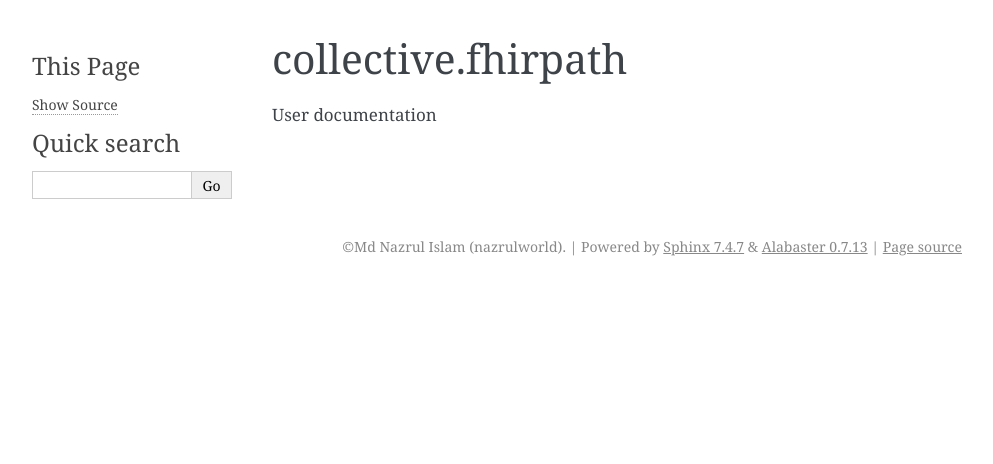
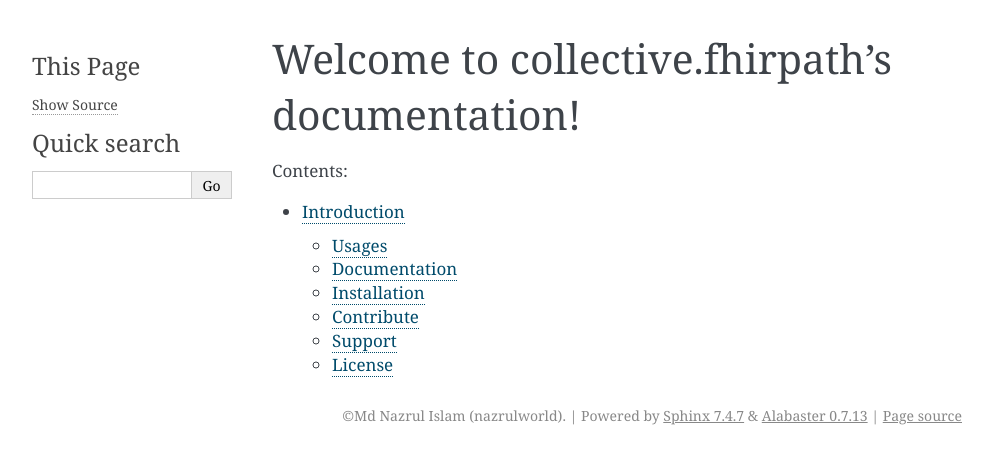
Before and after one commit to nazrulworld/collective.fhirpath, a Sphinx documentation site: the page built from docs/index.rst, in a window 1280 px wide. Shown: the top 464 px of the page, without its empty margins (148-1141 px from the left). Built offline with Sphinx 7.4.7, drawn with Linux system fonts in a browser that asks for light colours.

Commit message:
test coverage added for single and first query * documentation improves

```diff
--- a/README.rst
+++ b/README.rst
@@ -1,7 +1,6 @@
-===================
-collective.fhirpath
-===================
-
+============
+Introduction
+============
 
 .. image:: https://img.shields.io/pypi/status/plone.app.fhirfield.svg
     :target: https://pypi.python.org/pypi/plone.app.fhirfield/
--- /dev/null
+++ b/docs/history.rst
@@ -0,0 +1 @@
+.. include:: ../HISTORY.rst
--- a/docs/index.rst
+++ b/docs/index.rst
@@ -1,5 +1,9 @@
-===================
-collective.fhirpath
-===================
+Welcome to collective.fhirpath's documentation!
+===============================================
 
-User documentation
+.. toctree::
+   :maxdepth: 2
+   :caption: Contents:
+
+   readme
+   history
--- /dev/null
+++ b/docs/readme.rst
@@ -0,0 +1 @@
+.. include:: ../README.rst
```
Also changed, not shown: 1 other file.
